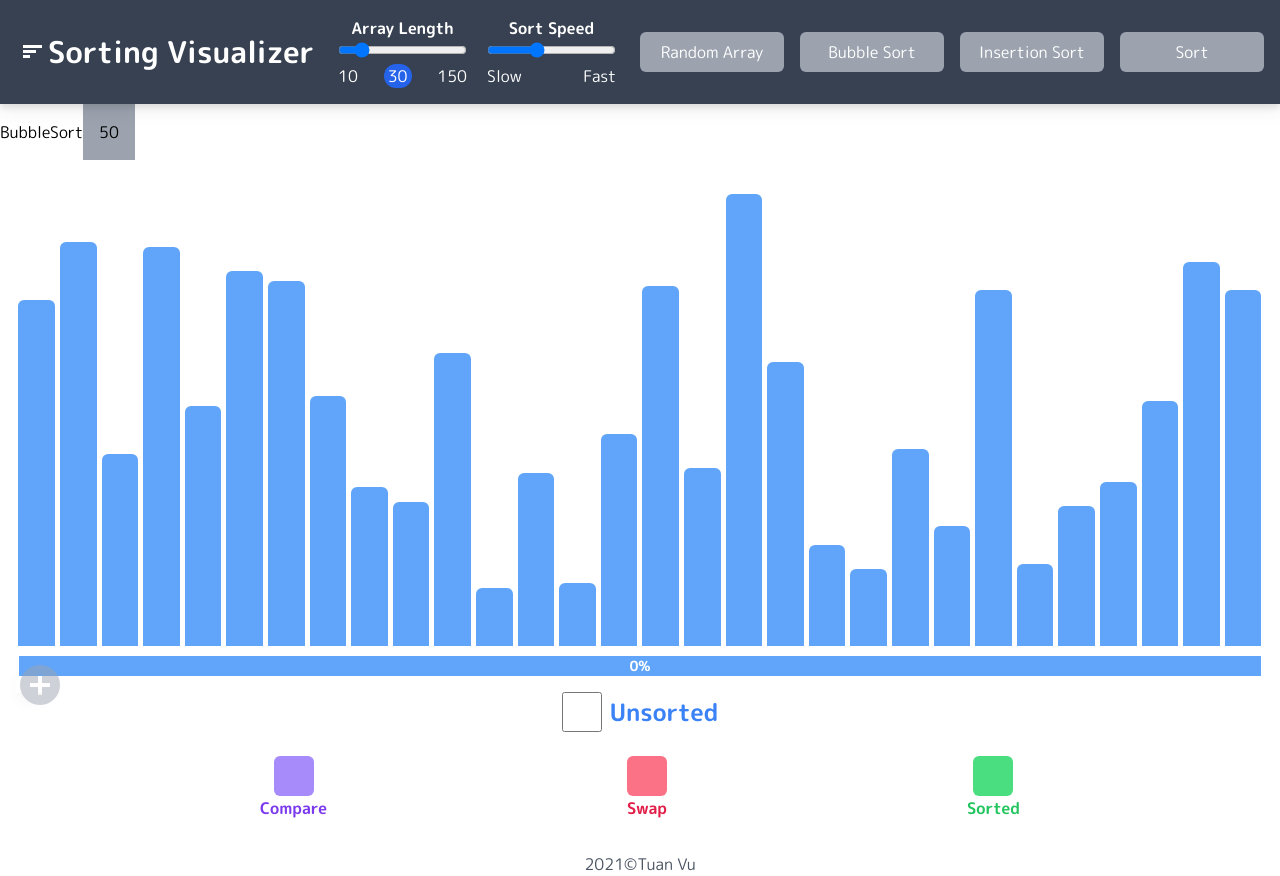
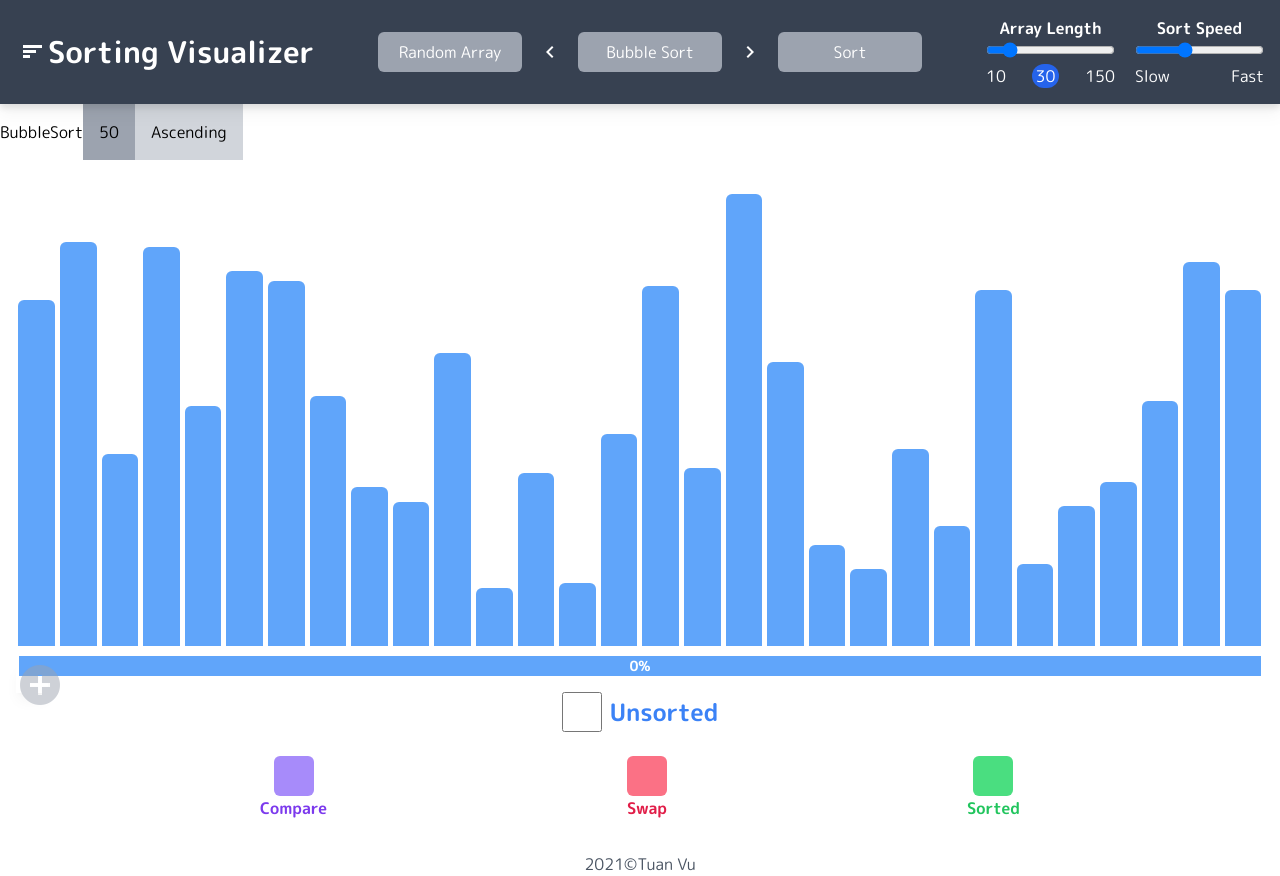
Before and after one commit to turn25/sorting-visualizer, a React (Create React App) app: page / in a window 1280 px wide. Built offline with nearby package versions, Linux system fonts and the light colour scheme; what @tailwindcss/custom-forms would draw is missing.

Commit message:
add insertion&selection sort, ascend&descend order

```diff
--- a/src/components/Button.js
+++ b/src/components/Button.js
@@ -6,7 +6,7 @@ export default function Button({ placeHolder, handleOnClick, disabled }) {
       onClick={handleOnClick}
       className="flex justify-center items-center bg-gray-400 rounded-md py-2 w-36 disabled:cursor-not-allowed
     disabled:text-gray-400 disabled:bg-gray-500 disabled:hover:bg-gray-600shadow-md hover:shadow-lg hover:bg-gray-500
-      transition hover:-translate-y-1 ease-in"
+      transition-all hover:-translate-y-1 ease-in"
       disabled={disabled}
     >
       {placeHolder}
--- a/src/components/CreateArrayButton.js
+++ b/src/components/CreateArrayButton.js
@@ -104,9 +104,11 @@ export default function CreateArrayButton({
             placeholder="Input array..."
             onChange={handleOnchange}
             disabled={isDisabled}
-            className="flex-1 mx-4 my-1 py-1 pr-8 border-transparent outline-none border-b-2 rounded-t-md rounded-sm px-3
-            focus:outline-none focus:ring-0 focus:border-blue-400 cursor-pointer disabled:bg-gray-400
-             disabled:text-gray-300 disabled:cursor-not-allowed transition-all ease-in"
+            className={`flex-1 mx-4 my-1 py-1 pr-8 border-transparent outline-none border-b-2 rounded-t-md rounded-sm px-3
+            focus:outline-none focus:ring-0 focus:border-blue-400 ${
+              isShowError && "focus:border-red-400"
+            } cursor-pointer disabled:bg-gray-400
+             disabled:text-gray-300 disabled:cursor-not-allowed transition-all ease-in`}
           />
           <span className="material-icons absolute top-2.5 right-6 text-[1.25rem] opacity-20 cursor-pointer">
             edit
--- a/src/components/Navbar.js
+++ b/src/components/Navbar.js
@@ -1,10 +1,11 @@
-import React from "react";
+import React, { useState } from "react";
 import Slider from "./Slider";
 import Button from "./Button";
 
 const SortAlgos = [
-  { name: "Bubble Sort", value: "BubbleSort" },
-  { name: "Insertion Sort", value: "InsertionSort" },
+  [{ id: 1, name: "Bubble Sort", value: "BubbleSort" }],
+  [{ id: 2, name: "Insertion Sort", value: "InsertionSort" }],
+  [{ id: 3, name: "Selection Sort", value: "SelectionSort" }],
 ];
 
 export default function Navbar({
@@ -17,12 +18,72 @@ export default function Navbar({
   handleSort,
   isDisabled,
 }) {
+  const [sortAlgoIdx, setSortAlgoIdx] = useState(0);
+
   return (
     <nav className="flex justify-center items-center min-h-[100px] p-4 bg-gray-700 text-white flex-col md:flex-row md:justify-between gap-y-1 drop-shadow-lg    ">
       <div className="flex items-center">
         <span className="material-icons text-2xl font-bold px-1">sort</span>
         <h1 className="font-bold text-3xl">Sorting Visualizer</h1>
       </div>
+
+      <div className="flex items-center justify-end gap-x-4">
+        <Button
+          placeHolder="Random Array"
+          handleOnClick={randomArr}
+          disabled={isDisabled}
+        />
+
+        {/* handle change sort algo */}
+        <button
+          onClick={() => {
+            const currentSortAlgoIdx =
+              sortAlgoIdx === 0 ? SortAlgos.length - 1 : sortAlgoIdx - 1; // if algoIdx === 0 length then set algo = algosLength
+            // set sort algo idx
+            setSortAlgoIdx(currentSortAlgoIdx);
+
+            // set sort algo
+            const [index] = SortAlgos[currentSortAlgoIdx];
+            setSortAlgo(index.value);
+          }}
+          className="flex items-center animate-customWiggleLeft disabled:cursor-not-allowed"
+          disabled={isDisabled}
+        >
+          <span className="material-icons">chevron_left</span>
+        </button>
+        {SortAlgos[sortAlgoIdx].map((algo, index) => (
+          <Button
+            key={index}
+            placeHolder={algo.name}
+            handleOnClick={() => {
+              setSortAlgo(algo.value);
+            }}
+            disabled={isDisabled}
+          />
+        ))}
+        <button
+          onClick={() => {
+            const currentSortAlgoIdx =
+              sortAlgoIdx === SortAlgos.length - 1 ? 0 : sortAlgoIdx + 1;
+            // set sort algo idx
+            setSortAlgoIdx(currentSortAlgoIdx);
+
+            // set sort algo
+            const [index] = SortAlgos[currentSortAlgoIdx];
+            setSortAlgo(index.value);
+          }}
+          className="flex items-center animate-customWiggleRight disabled:cursor-not-allowed"
+          disabled={isDisabled}
+        >
+          <span className="material-icons">chevron_right</span>
+        </button>
+        <Button
+          placeHolder="Sort"
+          handleOnClick={handleSort}
+          disabled={isDisabled}
+        />
+      </div>
+
       <div className="flex items-center gap-x-5">
         <Slider
           name="arrayLength"
@@ -50,28 +111,6 @@ export default function Navbar({
           disabled={isDisabled}
         />
       </div>
-      <div className="flex items-center justify-end gap-x-4">
-        <Button
-          placeHolder="Random Array"
-          handleOnClick={randomArr}
-          disabled={isDisabled}
-        />
-
-        {SortAlgos.map((algo, index) => (
-          <Button
-            key={index}
-            placeHolder={algo.name}
-            handleOnClick={() => setSortAlgo(algo.value)}
-            disabled={isDisabled}
-          />
-        ))}
-
-        <Button
-          placeHolder="Sort"
-          handleOnClick={handleSort}
-          disabled={isDisabled}
-        />
-      </div>
     </nav>
   );
 }
--- a/src/components/SortingVisualizer.js
+++ b/src/components/SortingVisualizer.js
@@ -10,6 +10,8 @@ import Legend from "./Legend";
 
 //Algorithms
 import BubbleSort from "../sorting-algorithms/BubbleSort";
+import InsertionSort from "../sorting-algorithms/InsertionSort";
+import SelectionSort from "../sorting-algorithms/SelectionSort";
 
 //Util
 import swap from "../utils/swap";
@@ -48,6 +50,7 @@ export default function SortingVisualizer() {
   const [isSorted, setIsSorted] = useState(false);
   const [isSorting, setIsSorting] = useState(true);
   const [inputArray, setInputArray] = useState("10,52,13,40,23");
+  const [isAsc, setIsAsc] = useState(true);
 
   const resetSortState = () => {
     setSortedIndex([]);
@@ -70,12 +73,20 @@ export default function SortingVisualizer() {
   };
 
   const handleSort = (algo) => {
-    if (isSorted || checkArray(array)) return;
+    if (isSorted || checkArray(array, isAsc)) return;
+
+    resetSortState();
 
     let orders;
     switch (algo) {
       case "BubbleSort":
-        orders = BubbleSort(array);
+        orders = BubbleSort(array, isAsc);
+        break;
+      case "InsertionSort":
+        orders = InsertionSort(array, isAsc);
+        break;
+      case "SelectionSort":
+        orders = SelectionSort(array, isAsc);
         break;
 
       default:
@@ -186,6 +197,16 @@ export default function SortingVisualizer() {
       />
       {sortAlgo}
       <button className="p-4 bg-gray-400">{sortSpeed}</button>
+      <button
+        className="p-4 bg-gray-300"
+        onClick={() => {
+          setIsAsc(!isAsc);
+          setIsSorted(false);
+          setIsSorting(false);
+        }}
+      >
+        {isAsc ? "Ascending" : "Descending"}
+      </button>
       <ArrayList
         array={array}
         compare={compare}
--- a/src/sorting-algorithms/BubbleSort.js
+++ b/src/sorting-algorithms/BubbleSort.js
@@ -1,6 +1,6 @@
 import swap from "../utils/swap";
 
-const BubbleSort = (array) => {
+const BubbleSort = (array, isAsc) => {
   const tmpArr = array.slice();
   const order = [];
 
@@ -12,7 +12,8 @@ const BubbleSort = (array) => {
     for (j = 0; j < tmpArr.length - i - 1; j++) {
       // index1, index2, array, sorted index
       order.push([j, j + 1, null, null]); // compare
-      if (tmpArr[j] > tmpArr[j + 1]) {
+      //if isAsc then compare j > j + 1 (ascending) else j < j + 1 (descending)
+      if (tmpArr[isAsc ? j : j + 1] > tmpArr[isAsc ? j + 1 : j]) {
         swap(tmpArr, j, j + 1);
 
         order.push([j, j + 1, tmpArr.slice(), null]); //swap
--- /dev/null
+++ b/src/sorting-algorithms/InsertionSort.js
@@ -0,0 +1,30 @@
+import swap from "../utils/swap";
+
+const InsertionSort = (array, isAsc) => {
+  const tmpArr = array.slice(); //copy array, avoid side effects
+  const order = [];
+
+  let i, j;
+  //start from 1
+  for (i = 1; i < tmpArr.length; i++) {
+    //swap until condition reach break point
+    //index1, index2, arr, sorted index
+    for (j = i - 1; j >= 0; j--) {
+      //if isAsc then compare j > j + 1 (ascending) else j < j + 1 (descending)
+      if (tmpArr[isAsc ? j : j + 1] > tmpArr[isAsc ? j + 1 : j]) {
+        swap(tmpArr, j, j + 1);
+        order.push([j, j + 1, null, null]);
+        order.push([j, j + 1, tmpArr.slice(), null]);
+      } else break; //break point
+    }
+  }
+
+  //after the sorting complete, push sorted items to array
+  for (i = tmpArr.length; i >= 0; i--) {
+    order.push([null, null, null, i]);
+  }
+
+  return order;
+};
+
+export default InsertionSort;
--- /dev/null
+++ b/src/sorting-algorithms/SelectionSort.js
@@ -0,0 +1,30 @@
+import swap from "../utils/swap";
+
+const SelectionSort = (array, isAsc) => {
+  // if ascending order, find minimum element in unsorted array then swap with the first element
+  const tmpArr = array.slice(); //avoid side effects
+  const order = [];
+
+  //index1, index2, arr, sortedIndex
+  let i, j, minIdx;
+
+  for (i = 0; i < tmpArr.length; i++) {
+    minIdx = i;
+
+    for (j = i + 1; j < tmpArr.length; j++) {
+      //add compare elements
+      order.push([j, i, null, null]);
+
+      // if ascending order, swap the found minimum element with the first element, else swap the maximum element
+      if (tmpArr[isAsc ? j : minIdx] < tmpArr[isAsc ? minIdx : j]) {
+        swap(tmpArr, j, minIdx);
+        order.push([j, minIdx, tmpArr.slice(), null]);
+      }
+    }
+    order.push([null, null, null, i]); //if ascending order, minimum element index (sorted index)
+  }
+
+  return order;
+};
+
+export default SelectionSort;
--- a/src/utils/checkArray.js
+++ b/src/utils/checkArray.js
@@ -1,7 +1,8 @@
-const checkArray = (arr) => {
+const checkArray = (arr, isAsc) => {
   for (let i = 0; i < arr.length; i++) {
     if (arr[i + 1]) {
-      if (arr[i] > arr[i + 1]) {
+      // check sort -> ascending order if true, sort descending order if false
+      if (arr[isAsc ? i : i + 1] > arr[isAsc ? i + 1 : i]) {
         return false;
       }
     }
--- a/tailwind.config.js
+++ b/tailwind.config.js
@@ -1,4 +1,4 @@
-const colors = ["green", "teal", "green", "blue"];
+const colors = ["green", "teal", "green", "blue", "red"];
 
 module.exports = {
   mode: "jit",
@@ -6,6 +6,7 @@ module.exports = {
   safelist: [
     ...colors.map((color) => `bg-${color}-400`),
     ...colors.map((color) => `text-${color}-500`),
+    ...colors.map((color) => `border-b-${color}-400`),
   ],
   theme: {
     extend: {
@@ -23,9 +24,33 @@ module.exports = {
             animationTimingFunction: "cubic-bezier(0.8,0,1,1)",
           },
         },
+
+        customWiggleLeft: {
+          "0%, 100%": {
+            transform: "translateX(25%)",
+            opacity: "70%",
+          },
+          "50%": {
+            transform: "translateX(0)",
+            opacity: "100%",
+          },
+        },
+
+        customWiggleRight: {
+          "0%, 100%": {
+            transform: "translateX(-25%)",
+            opacity: "70%",
+          },
+          "50%": {
+            transform: "translateX(0)",
+            opacity: "100%",
+          },
+        },
       },
       animation: {
         customBounce: "customBounce 1s infinite",
+        customWiggleLeft: "customWiggleLeft 1s ease-in-out infinite",
+        customWiggleRight: "customWiggleRight 1s ease-in-out infinite",
       },
     },
   },
```
